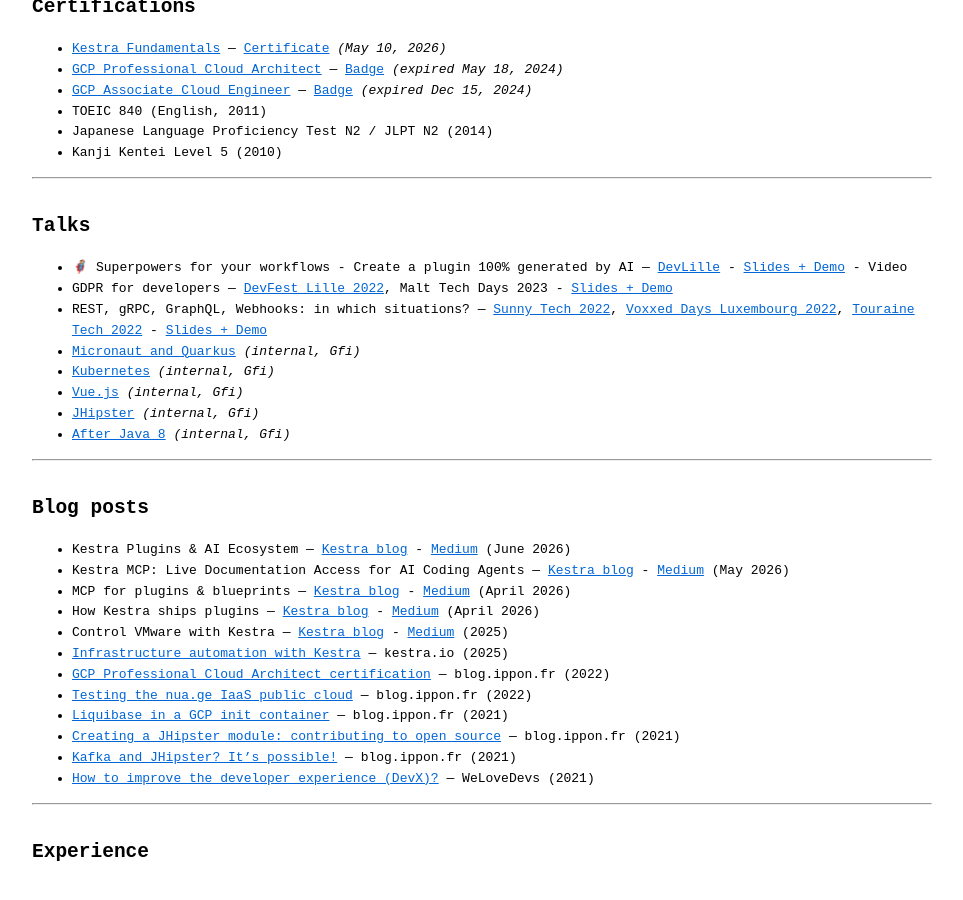
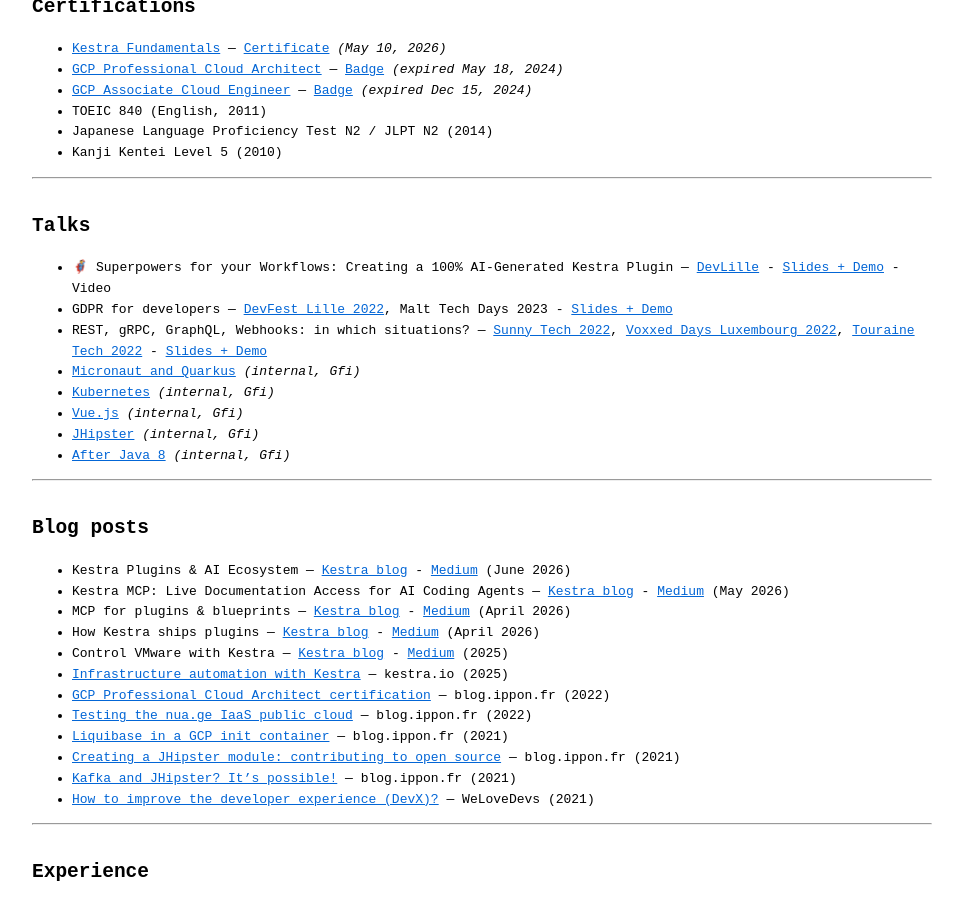
Before and after one commit to fdelbrayelle/fdelbrayelle.github.io, a Jekyll site: the page built from cv.md, in a window 1280 px wide and 900 px high, scrolled down 633 px. Shown: the whole window, without its empty margins (158-1121 px from the left). Built offline with Jekyll 4.4.1, drawn with Linux system fonts in a browser that asks for light colours.

Commit message:
feat(talks): rename DevLille talk to official title

```diff
--- a/_config.yml
+++ b/_config.yml
@@ -82,7 +82,7 @@
 
   <strong>Talks I have given:</strong>
 
-  - 🦸 Superpowers for your workflows - Create a plugin 100% generated by AI — [DevLille](https://devlille.fr/talk-page-136143e9-347b-4884-b21c-ef9cd6caab40/) - [Slides + Demo](https://github.com/fdelbrayelle/workflow-superpowers) - Video
+  - 🦸 Superpowers for your Workflows: Creating a 100% AI-Generated Kestra Plugin — [DevLille](https://devlille.fr/talk-page-136143e9-347b-4884-b21c-ef9cd6caab40/) - [Slides + Demo](https://github.com/fdelbrayelle/workflow-superpowers) - Video
   - GDPR for developers — [DevFest Lille 2022](https://www.youtube.com/watch?v=wkbQ6Ec4qXY), Malt Tech Days 2023 - [Slides + Demo](https://github.com/fdelbrayelle/talk-gdpr-for-developers)
   - REST, gRPC, GraphQL, Webhooks: in which situations? — [Sunny Tech 2022](https://www.youtube.com/watch?v=EajuaPWdESo), [Voxxed Days Luxembourg 2022](https://www.youtube.com/watch?v=xMTlq7PvPYU), [Touraine Tech 2022](https://www.youtube.com/watch?v=s5qRho_FIyc) - [Slides + Demo](https://github.com/fdelbrayelle/talk-rest-grpc-graphql-webhooks)
   - [Micronaut and Quarkus](https://github.com/fdelbrayelle/midi-tech-micronaut-quarkus)
--- a/cv.md
+++ b/cv.md
@@ -41,7 +41,7 @@
 
 ## Talks
 
-- 🦸 Superpowers for your workflows - Create a plugin 100% generated by AI — [DevLille](https://devlille.fr/talk-page-136143e9-347b-4884-b21c-ef9cd6caab40/) - [Slides + Demo](https://github.com/fdelbrayelle/workflow-superpowers) - Video
+- 🦸 Superpowers for your Workflows: Creating a 100% AI-Generated Kestra Plugin — [DevLille](https://devlille.fr/talk-page-136143e9-347b-4884-b21c-ef9cd6caab40/) - [Slides + Demo](https://github.com/fdelbrayelle/workflow-superpowers) - Video
 - GDPR for developers — [DevFest Lille 2022](https://www.youtube.com/watch?v=wkbQ6Ec4qXY), Malt Tech Days 2023 - [Slides + Demo](https://github.com/fdelbrayelle/talk-gdpr-for-developers)
 - REST, gRPC, GraphQL, Webhooks: in which situations? — [Sunny Tech 2022](https://www.youtube.com/watch?v=EajuaPWdESo), [Voxxed Days Luxembourg 2022](https://www.youtube.com/watch?v=xMTlq7PvPYU), [Touraine Tech 2022](https://www.youtube.com/watch?v=s5qRho_FIyc) - [Slides + Demo](https://github.com/fdelbrayelle/talk-rest-grpc-graphql-webhooks)
 - [Micronaut and Quarkus](https://github.com/fdelbrayelle/midi-tech-micronaut-quarkus) *(internal, Gfi)*
```
